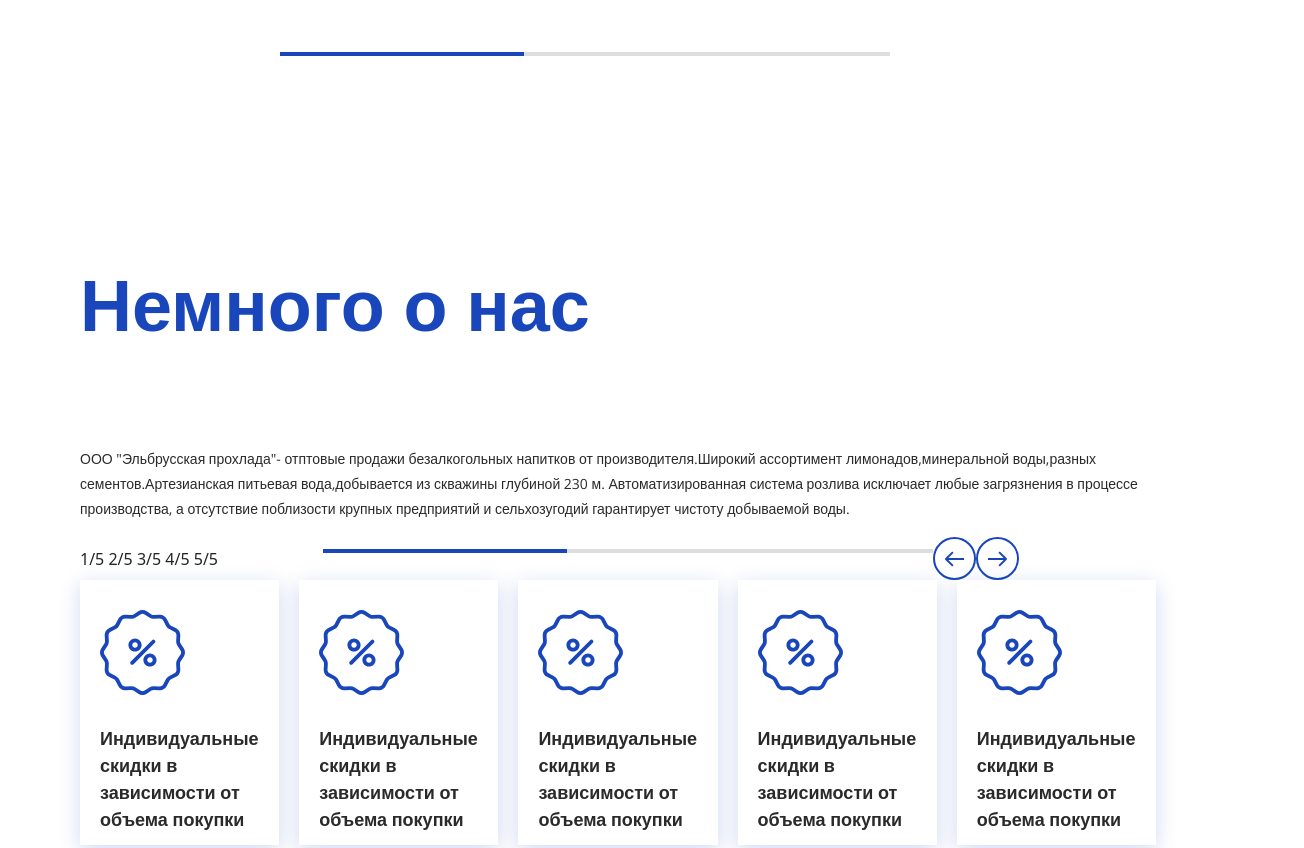
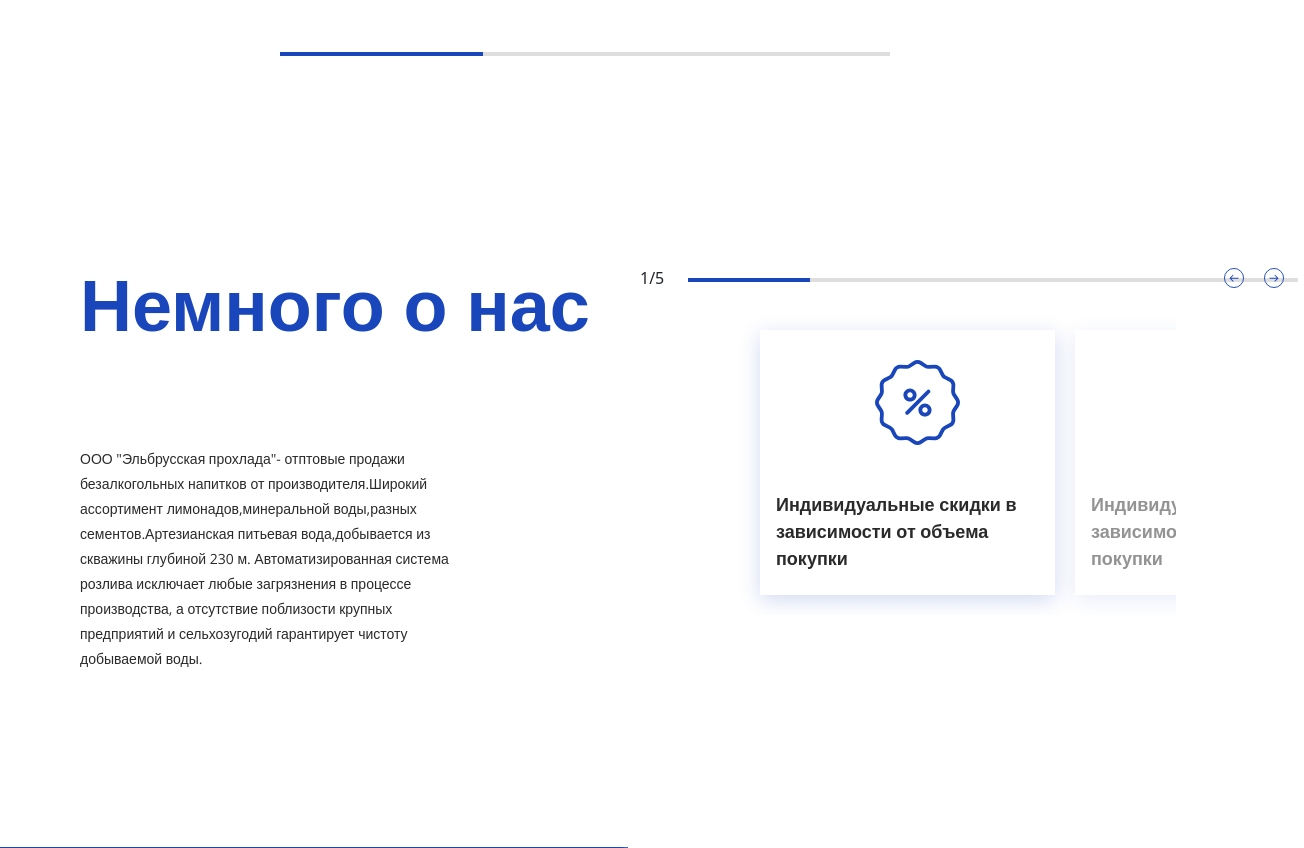
Before and after one commit to NekoKot/Elbrus, a plain HTML site: page index.html in a window 1280 px wide. Shown: the part 938-1786 px from the top of the page, 1304 px wide, since content can reach past the window. Drawn offline with nearby package versions, Linux system fonts and the light colour scheme.

Commit message:
added some code

```diff
--- a/index.html
+++ b/index.html
@@ -42,8 +42,7 @@
 				время.</p>
 			<div>
 				<input class="form-control" name="first-name" type="text" placeholder="Имя" required>
-				<input class="form-control" name="email" type="email" placeholder="Эл. почта"
-					aria-describedby="emailHelp">
+				<input class="form-control" name="email" type="email" placeholder="Эл. почта" aria-describedby="emailHelp">
 				<input class="form-control" name="phone" type="number" placeholder="Телефон" required>
 				<button role="button" type="submit" class="btn">Отправить</button>
 			</div>
@@ -87,9 +86,9 @@
 						</div>
 						<!-- нижняя линия -->
 						<ol class="slider__indicators">
-							<li class="slider__indicator active" data-slide-to="1"></li>
-							<li class="slider__indicator" data-slide-to="2"></li>
-							<li class="slider__indicator" data-slide-to="3"></li>
+							<li class="slider__indicator active"></li>
+							<li class="slider__indicator"></li>
+							<li class="slider__indicator"></li>
 						</ol>
 					</div>
 				</div>
@@ -97,7 +96,7 @@
 		</div>
 		<!-- Страница 2 -->
 		<div class="row about">
-			<div class="col">
+			<div class="col-6">
 				<h2 class="about__title">Немного о нас</h2>
 				<p class="about__description">ООО "Эльбрусская прохлада"- отптовые продажи безалкогольных напитков от
 					производителя.Широкий ассортимент
@@ -106,15 +105,16 @@
 					Автоматизированная система розлива исключает любые загрязнения в процессе производства, а отсутствие
 					поблизости крупных предприятий и сельхозугодий гарантирует чистоту добываемой воды. </p>
 			</div>
-			<div class="col">
-				<div class="row-6 d-flex flex-row align-items-center flex-nowrap justify-content-start">
+			<!-- Слайдер -->
+			<div class="col-6">
+				<div class="row d-flex flex-row align-items-center flex-nowrap justify-content-start">
 					<!-- цифры -->
 					<div class="col">
-						<span>1/5</span>
-						<span>2/5</span>
-						<span>3/5</span>
-						<span>4/5</span>
-						<span>5/5</span>
+						<span class="numbers numbers_active">1/5</span>
+						<span class="numbers">2/5</span>
+						<span class="numbers">3/5</span>
+						<span class="numbers">4/5</span>
+						<span class="numbers">5/5</span>
 					</div>
 					<!-- линия -->
 					<div class="col">
@@ -127,15 +127,15 @@
 						</ol>
 					</div>
 					<!-- стрелки -->
-					<div class="col d-flex flex-row">
-						<img src="/img/back arrow.svg" alt="" role="button">
-						<img src="/img/forward arrow.svg" alt="" role="button">
+					<div class="col d-flex flex-row about__arrows">
+						<img src="img/back arrow.svg" alt="Стрелка назад" role="button" class="arrow">
+						<img src="img/forward arrow.svg" alt="Стрелка вперед" role="button" class="arrow">
 					</div>
 				</div>
 				<!-- блоки карусели -->
 				<div class="row-6 about__slider">
-					<div class="col d-flex flex-row">
-						<div class="card">
+					<div class="col about__slider-col d-flex flex-row ">
+						<div class="card about__card">
 							<img src="/img/discount.svg" class="card-img-top" alt="">
 							<div class="card-body">
 								<p class="card-text">Индивидуальные скидки
@@ -144,7 +144,7 @@
 							</div>
 						</div>
 
-						<div class="card">
+						<div class="card about__card">
 							<img src="/img/discount.svg" class="card-img-top" alt="">
 							<div class="card-body">
 								<p class="card-text">Индивидуальные скидки
@@ -153,7 +153,7 @@
 							</div>
 						</div>
 
-						<div class="card">
+						<div class="card about__card">
 							<img src="/img/discount.svg" class="card-img-top" alt="">
 							<div class="card-body">
 								<p class="card-text">Индивидуальные скидки
@@ -162,7 +162,7 @@
 							</div>
 						</div>
 
-						<div class="card">
+						<div class="card about__card">
 							<img src="/img/discount.svg" class="card-img-top" alt="...">
 							<div class="card-body">
 								<p class="card-text">Индивидуальные скидки
@@ -171,7 +171,7 @@
 							</div>
 						</div>
 
-						<div class="card">
+						<div class="card about__card">
 							<img src="/img/discount.svg" class="card-img-top" alt="...">
 							<div class="card-body">
 								<p class="card-text">Индивидуальные скидки
@@ -194,12 +194,11 @@
 		<div class="col price__col-second d-flex align-items-center">
 			<form method="post" action="/" autocomplete="off">
 				<div class="form__item">
-					<input type="name" class="form-control" id="exampleInputName" name="first-name" placeholder="Имя"
-						required aria-describedby="emailHelp">
+					<input type="name" class="form-control" id="exampleInputName" name="first-name" placeholder="Имя" required
+						aria-describedby="emailHelp">
 				</div>
 				<div>
-					<input type="email" class="form-control" id="exampleInputEmail" name="email" placeholder="E-mail"
-						required>
+					<input type="email" class="form-control" id="exampleInputEmail" name="email" placeholder="E-mail" required>
 				</div>
 				<button type="submit" role="button" class="form__button">Отправить</button>
 			</form>
@@ -334,4 +333,5 @@
 	</footer>
 	<script src="main.js"></script>
 </body>
+
 </html>
--- a/main.js
+++ b/main.js
@@ -25,7 +25,7 @@ function closePopup() {
 
 // slider
 
-const dotsWrapper = document.querySelector('.right__dottes');
+const dotsWrapper = document.querySelector(".right__dottes");
 const sliderItem = document.querySelectorAll(".slider__item");
 const dot = document.querySelector(".dot");
 
@@ -33,7 +33,7 @@ const sliderItems = document.querySelector(".slider__items");
 const first = document.querySelector(".first");
 const second = document.querySelector(".second");
 
-const sliderId = document.querySelector('.slider__indicators');
+const sliderId = document.querySelector(".slider__indicators");
 
 const sliders = Array.from(sliderItems.children);
 const dots = Array.from(dotsWrapper.children);
@@ -46,39 +46,94 @@ sliders.forEach(function (sliders, index) {
   }
 });
 
-
 dots[0].addEventListener("click", function () {
-  dots[1].style.background = '#8c8c8c';
-  dots[2].style.background = '#8c8c8c';
-  this.style.background = '#dedede';
-  sliders[2].classList.add('hidden');
-  sliders[1].classList.add('hidden');
-  sliders[0].classList.remove('hidden');
-  indicator[1].classList.remove('active-two');
-  indicator[2].classList.remove('active-three');
-  indicator[0].classList.add('active');
+  dots[1].style.background = "#8c8c8c";
+  dots[2].style.background = "#8c8c8c";
+  this.style.background = "#dedede";
+  sliders[2].classList.add("hidden");
+  sliders[1].classList.add("hidden");
+  sliders[0].classList.remove("hidden");
+  indicator[1].classList.remove("active");
+  indicator[2].classList.remove("active");
+  indicator[0].classList.add("active");
 });
 
 dots[1].addEventListener("click", function () {
-    dots[0].style.background = '#8c8c8c';
-    dots[2].style.background = '#8c8c8c';
-    this.style.background = '#dedede';
-    sliders[0].classList.add('hidden');
-    sliders[2].classList.add('hidden');
-    sliders[1].classList.remove('hidden');
-    indicator[0].classList.remove('active');
-    indicator[2].classList.remove('active-three');
-    indicator[1].classList.add('active-two');
+  dots[0].style.background = "#8c8c8c";
+  dots[2].style.background = "#8c8c8c";
+  this.style.background = "#dedede";
+  sliders[0].classList.add("hidden");
+  sliders[2].classList.add("hidden");
+  sliders[1].classList.remove("hidden");
+  indicator[0].classList.remove("active");
+  indicator[2].classList.remove("active");
+  indicator[1].classList.add("active");
 });
 
 dots[2].addEventListener("click", function () {
-  dots[0].style.background = '#8c8c8c';
-  dots[1].style.background = '#8c8c8c';
-  this.style.background = '#dedede';
-  sliders[0].classList.add('hidden');
-  sliders[1].classList.add('hidden');
-  sliders[2].classList.remove('hidden');
-  indicator[0].classList.remove('active');
-  indicator[1].classList.remove('active-two');
-  indicator[2].classList.add('active-three');
+  dots[0].style.background = "#8c8c8c";
+  dots[1].style.background = "#8c8c8c";
+  this.style.background = "#dedede";
+  sliders[0].classList.add("hidden");
+  sliders[1].classList.add("hidden");
+  sliders[2].classList.remove("hidden");
+  indicator[0].classList.remove("active");
+  indicator[1].classList.remove("active");
+  indicator[2].classList.add("active");
 });
+
+// Slider in block About us
+
+const arrow = document.querySelectorAll(".arrow");
+const numbers = document.querySelector(".numbers");
+const indicators = document.querySelector(".about__slider-indicators");
+const cards = document.querySelectorAll(".about__card");
+const container = document.querySelector(".about__slider-col");
+
+let current = 0;
+let prevCard = 4;
+let nextCard = 1;
+
+const allCards = Array.from(cards);
+const buttons = Array.from(arrow);
+
+// Скрываем все слайды. кроме текущего
+allCards.forEach(function (allCards, activeCard) {
+  if (activeCard) {
+    allCards.classList.add("card__invisible");
+  }
+});
+
+// Клик по стрелкам
+
+for (let i = 0; i < arrow.length; i++) {
+  arrow[i].addEventListener("click", () => (i == 0 ? gotoPrev() : gotoNext()));
+}
+
+
+const gotoPrev = () =>
+  current > 0 ? gotoNum(current - 1) : gotoNum(cards.length - 1);
+
+const gotoNext = () => current < 5 ? gotoNum(current + 1) : gotoNum(0);
+
+const gotoNum = (number) => {
+  current = number;
+  prevCard = current - 1;
+  nextCard = current + 1;
+
+  for (let i = 0; i < cards.length; i++) {
+    cards[i].classList.remove("activeCard");
+    cards[i].classList.add("card__invisible");
+  }
+
+  if (nextCard == 4) {
+    nextCard = 0;
+  }
+
+  if (prevCard == 0) {
+    prevCard = 4;
+  }
+
+  cards[current].classList.add("activeCard");
+  cards[prevCard].classList.add("card__invisible");
+};
--- a/sass/styles.scss
+++ b/sass/styles.scss
@@ -464,17 +464,84 @@ input::-webkit-inner-spin-button {
 
 .about__description {
   @extend %text;
+  width: 70%;
   color: $black;
   margin-top: 105px;
 }
 
+.numbers {
+  display: none;
+}
+
+.numbers_active {
+  display: block;
+  text-align: center;
+  margin-bottom: 20px;
+}
+
 .about__slider-indicators {
+  display: flex;
   list-style: none;
   width: 610px;
   height: 4px;
   background-color: #dedede;
   padding: 0;
 }
+
+.about__slider-indicator {
+  width: 100%;
+}
+
+.about__arrows {
+  margin-bottom: 20px;
+}
+
+.about__arrows img {
+  padding-right: 20px;
+}
+
+.about__arrows:last-of-child {
+  padding-right: 0;
+}
+
+.about__slider {
+  max-width: 100%;
+  position: relative;
+  margin: 0 auto 0 100px;
+  padding: 20px 20px;
+  overflow: hidden;
+}
+
+.about__slider .card {
+  display: flex;
+  justify-content: center;
+  align-items: center;
+  min-width: 295px;
+  height: 265px;
+  background: #ffffff;
+  box-shadow: 0px 5px 20px rgba(25, 70, 186, 0.2);
+  margin-right: 20px;
+  border: none;
+  border-radius: 0;
+  transition: all 300ms ease-in-out;
+}
+
+.card__invisible {
+  opacity: 0.5;
+}
+
+.activeCard {
+  opacity: 1;
+}
+
+// .prev {
+//   opacity: 0.5;
+// }
+
+// .next {
+//   opacity: 0.5;
+// }
+
 
 .about__slider img {
   width: 85px;
@@ -484,34 +551,14 @@ input::-webkit-inner-spin-button {
 }
 
 .about__slider p {
-  font-family: 'Open Sans', sans-serif;
+  font-family: "Open Sans", sans-serif;
   font-style: normal;
   font-weight: 600;
   font-size: 18px;
   line-height: 27px;
 
-  color: #2A2A2A;
+  color: #2a2a2a;
 }
-
-.about__slider .card {
-  width: 295px;
-  height: 265px;
-  background: #FFFFFF;
-  box-shadow: 0px 5px 20px rgba(25, 70, 186, 0.2);
-  margin-right: 20px;
-  border: none;
-  border-radius: 0;
-}
-
-.hidden {
-  opacity: 0.4;
-}
-
-.about__slider .card-body {
-  padding: 0;
-  margin-left: 20px;
-}
-
 .price__row {
   margin-top: 160px;
 }
@@ -755,6 +802,8 @@ footer .nav-link:hover {
 }
 
 .slider__indicators {
+  display: flex;
+  flex-direction: row;
   list-style: none;
   width: 610px;
   height: 4px;
@@ -763,22 +812,14 @@ footer .nav-link:hover {
   padding: 0;
 }
 
+.slider__indicator {
+  width: 100%;
+}
+
 .active {
   background-color: $blue;
   height: 4px;
-  width: calc(100% / 2.5);
-}
-
-.active-two {
-  background-color: $blue;
-  height: 4px;
-  width: calc(100% / 1.5);
-}
-
-.active-three {
   width: 100%;
-  background-color: $blue;
-  height: 4px;
 }
 
 .numbertext {
@@ -830,7 +871,6 @@ footer .nav-link:hover {
   to {opacity: 1}
 }*/
 
-
 .bx-newslist-img {
   height: 35%;
 }
@@ -839,7 +879,7 @@ footer .nav-link:hover {
   height: 100%;
 }
 
-@media(max-width: 938px) {
+@media (max-width: 938px) {
   .bx-newslist:last {
     margin-right: auto;
     margin-left: 25px;
```
Also changed, not shown: css/styles.css, 1 other file.
